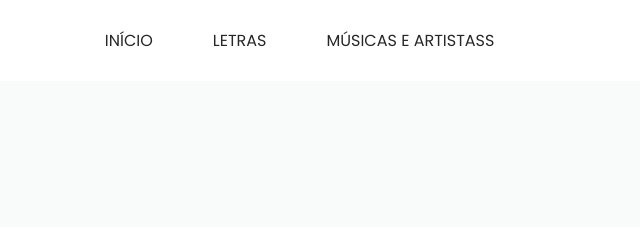
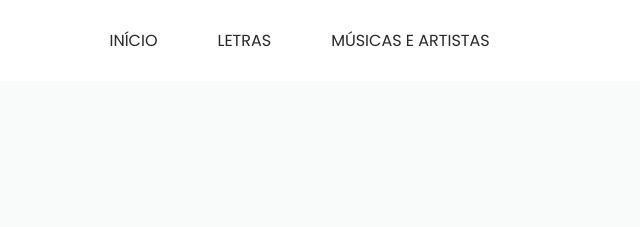
Before and after one commit to nandaellen/newfrontend_xote, a plain HTML site: page index.html in a window 1280 px wide. Shown: the top 227 px of the page, 347-987 px from the left. Drawn offline with Linux system fonts and the light colour scheme; some packages are replaced by stand-ins of ours; a script that the page names is missing.

```diff
--- a/index.html
+++ b/index.html
@@ -56,7 +56,7 @@
                 <a class="nav-link" href="about.html"> Letras</a>
               </li>
               <li class="nav-item">
-                <a class="nav-link" href="furniture.html">Músicas e Artistass</a>
+                <a class="nav-link" href="furniture.html">Músicas e Artistas</a>
               </li>
             </ul>
           </div>
```
